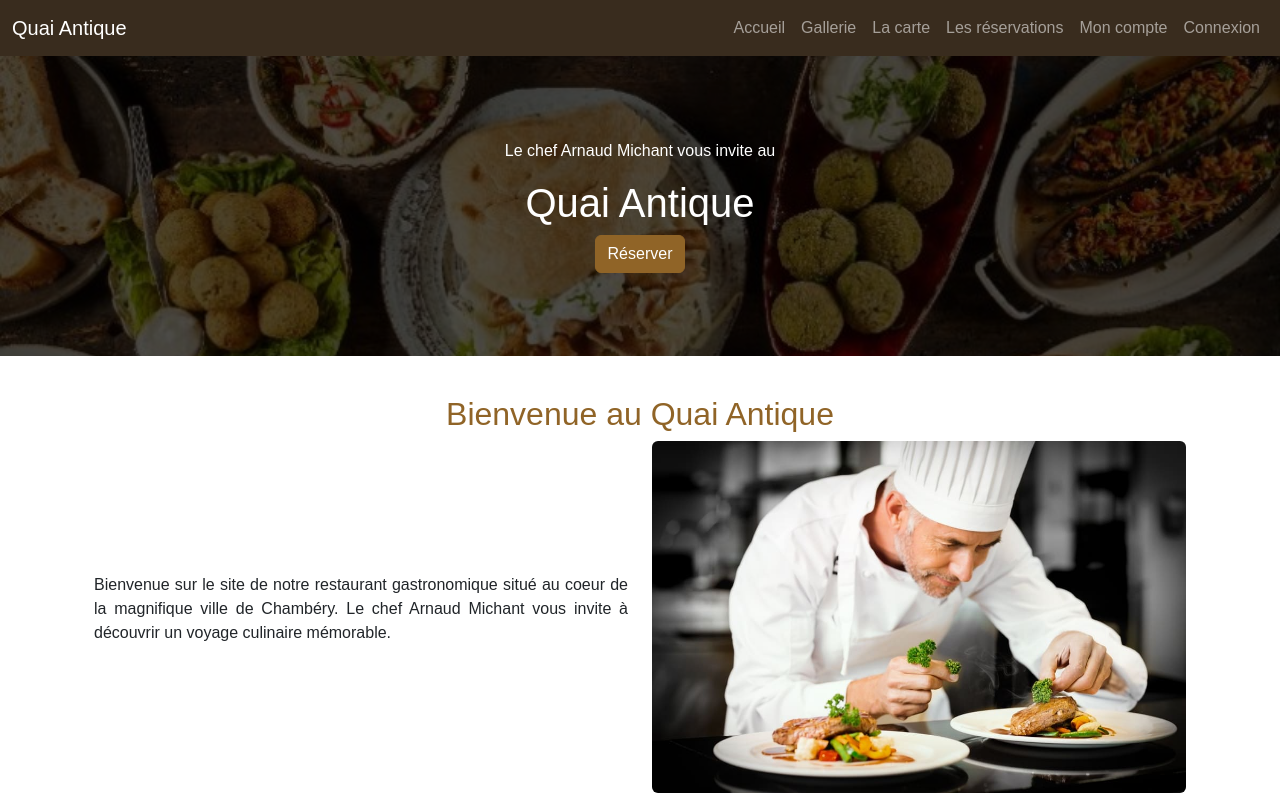
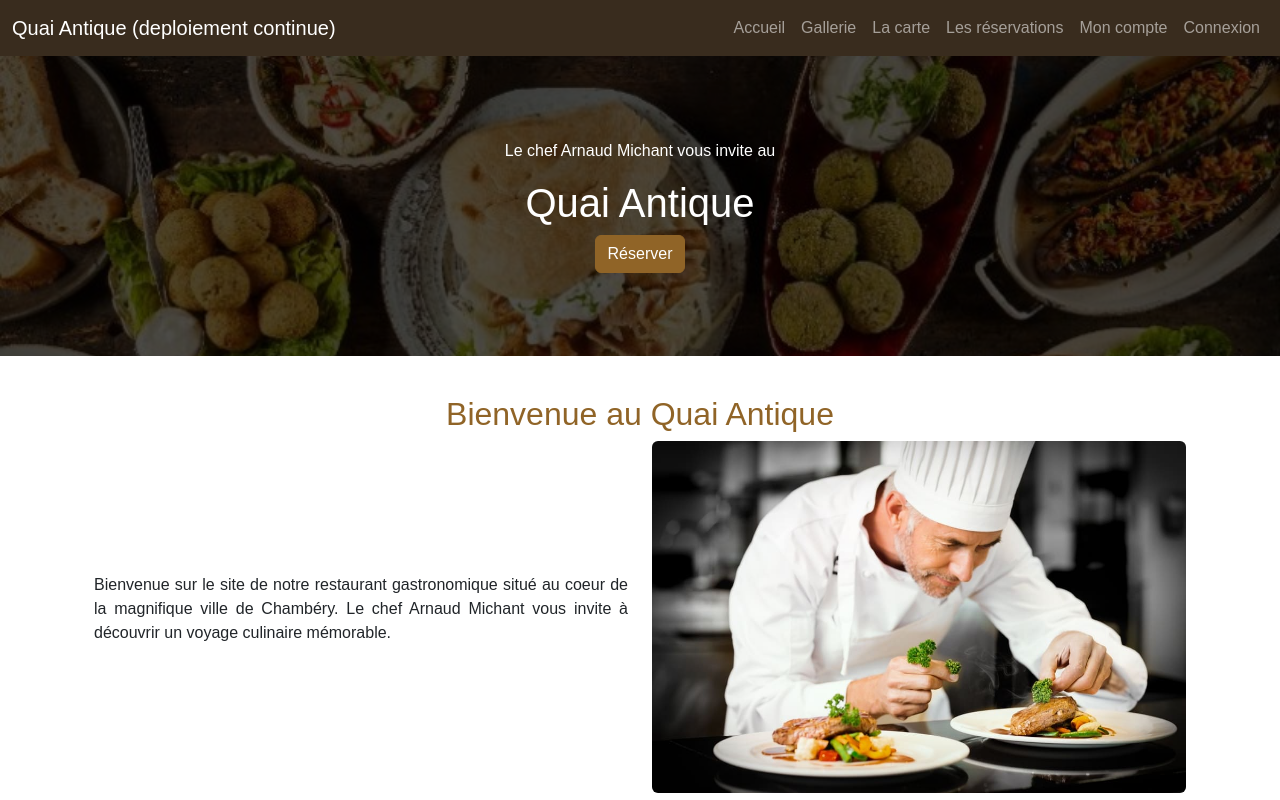
Before and after one commit to Yoann04/QuaiAntiqueFront, a website with bundled scripts: page index.html in a window 1280 px wide. Shown: the top 800 px of the page. Built offline with nearby package versions, Linux system fonts and the light colour scheme; files whose address does not match are found by name; a web font is replaced by a local one.

Commit message:
Deploiement continue

```diff
--- a/index.html
+++ b/index.html
@@ -17,7 +17,7 @@
     </header>
     <nav class="navbar navbar-expand-lg bg-dark" data-bs-theme="dark">
         <div class="container-fluid">
-          <a class="navbar-brand" href="/">Quai Antique</a>
+          <a class="navbar-brand" href="/">Quai Antique (deploiement continue)</a>
           <button class="navbar-toggler" type="button" data-bs-toggle="collapse" data-bs-target="#navbarSupportedContent" aria-controls="navbarSupportedContent" aria-expanded="false" aria-label="Toggle navigation">
             <span class="navbar-toggler-icon"></span>
           </button>
```
